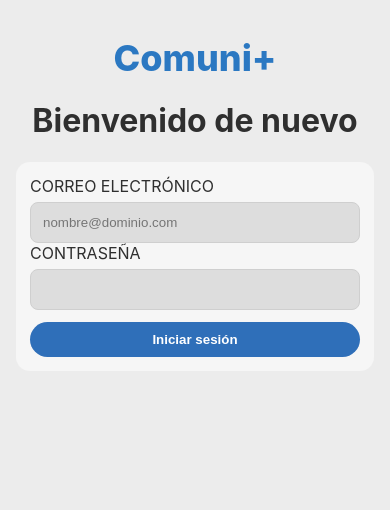
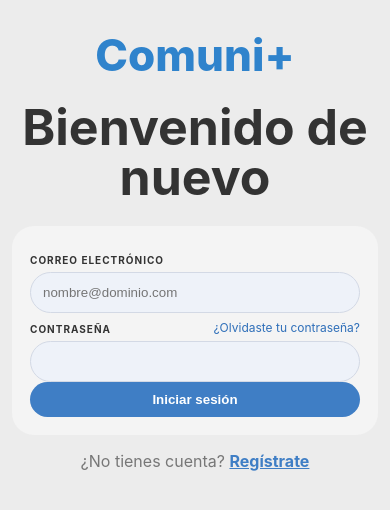
Before and after one commit to GaelMizrahi/ComuniPlus, a React (Vite) app in the folder frontend/: page / in a window 390 px wide. Shown: the top 510 px of the page. Built offline with nearby package versions, Linux system fonts and the light colour scheme.

Commit message:
feat: match mobile UI references for login home rides request and reservations

```diff
--- a/frontend/src/App.css
+++ b/frontend/src/App.css
@@ -1,17 +1,21 @@
-:root{--bg:#ececec;--card:#f6f6f6;--blue:#2f6fb9;--green:#4b7f00;--text:#2f2f2f}
-*{box-sizing:border-box} body{margin:0;background:var(--bg);font-family:Inter,Arial,sans-serif;color:var(--text)}
-.mobile{max-width:390px;margin:0 auto;min-height:100vh;padding-bottom:76px}
-.top{height:64px;background:#fff;display:flex;align-items:center;justify-content:space-between;padding:0 14px;box-shadow:0 1px 4px rgba(0,0,0,.08)}
-.avatar{width:28px;height:28px;border-radius:50%;background:#113f67;color:#fff;display:grid;place-items:center;font-size:12px}
-.logo{font-weight:800;color:#2b78c2}
-.content{padding:16px}
-.card{background:var(--card);border-radius:14px;padding:14px;margin-bottom:12px}
-.btn{border:none;border-radius:20px;padding:10px 14px;font-weight:700}
-.btn-blue{background:#2f6fb9;color:#fff}.btn-green{background:#447500;color:#fff}.btn-light{background:#dfdfdf}
-.input,select,textarea{width:100%;padding:12px;border:1px solid #cfcfcf;border-radius:8px;background:#ddd;margin-top:6px}
-.row{display:flex;gap:8px}.between{display:flex;justify-content:space-between;align-items:center}
-.chips button{padding:8px 12px;border-radius:20px;border:none;background:#ddd}.chips .active{background:#2f6fb9;color:#fff}
-.nav{position:fixed;bottom:0;left:0;right:0;display:flex;justify-content:center}
-.navin{max-width:390px;width:100%;background:#f5f5f5;border-top:1px solid #d5d5d5;display:flex;justify-content:space-around;padding:10px 0;font-size:11px}
-.link{color:#2f6fb9;text-decoration:none;font-weight:700}
-.title{font-size:40px;line-height:1.1;font-weight:800}
+:root{--bg:#ececec;--text:#333;--blue:#3f7ec5;--green:#4b7f00}
+*{box-sizing:border-box}body{margin:0;background:var(--bg);font-family:Inter,Arial,sans-serif;color:var(--text)}
+.mobile{max-width:390px;margin:0 auto;min-height:100vh;padding-bottom:84px}.auth-bg{padding:20px 12px}.app-bg{background:var(--bg)}
+.logo-center{text-align:center;color:#2f83cc;font-size:44px;font-weight:800;margin-top:8px}.auth-title{text-align:center;font-size:50px;line-height:1;margin:20px 0 24px}
+.auth-card{background:#f4f4f4;border-radius:22px;padding:18px}.foot-auth{text-align:center;color:#777}.foot-auth a{color:#3f7ec5;font-weight:700}
+.topbar{height:66px;background:#fff;display:flex;justify-content:space-between;align-items:center;padding:0 14px;box-shadow:0 1px 8px rgba(0,0,0,.08)}
+.avatar{width:28px;height:28px;border-radius:50%;background:#1b4565;color:#fff;display:grid;place-items:center;font-size:12px}.brand{font-weight:800;color:#2f83cc}
+.content{padding:14px}.logout{width:calc(100% - 28px);margin:0 14px 10px;border:none;border-radius:14px;padding:10px}
+.club-title{font-size:34px;margin:4px 0}.club-sub{margin:0 0 12px;color:#5b6e86}.section-head{display:flex;justify-content:space-between;align-items:center}.section-head span{color:#2f6fb9;font-size:13px}
+.news-row{display:flex;gap:10px;overflow:auto}.news-card{min-width:220px;background:#f7f7f7;border-radius:12px;padding:10px}.img{height:110px;background:#ccb;border-radius:10px}.img.green{background:#8aa56a}
+.grid2{display:grid;grid-template-columns:1fr 1fr;gap:10px}.mod{background:#f6f6f6;border-radius:14px;padding:22px 10px;color:#334;text-decoration:none}.sport{background:#dbe7ce}.transport{background:#d7e0ef}
+label{display:block;font-size:10px;letter-spacing:1px;margin:10px 0 6px;font-weight:700}.pw-row{display:flex;justify-content:space-between;align-items:center}.pw-row a{font-size:12px;color:#2f6fb9;text-decoration:none}
+.field{width:100%;padding:12px;border:1px solid #d3d9e5;border-radius:24px;background:#eef2f9}.gray{border-radius:0;background:#ddd;border-color:#bbb}
+.btn{border:none;border-radius:20px;padding:10px 14px;font-weight:700}.full{width:100%}.blue{background:var(--blue);color:#fff}.green{background:var(--green);color:#fff}.light{background:#dfdfdf}
+.muted{color:#667}.chips{display:flex;gap:8px;margin:10px 0 14px}.chips button{border:none;background:#ddd;padding:8px 12px;border-radius:16px}.chips .active{background:#2f6fb9;color:#fff}
+.ride-card,.res-card,.form-card{background:#f6f6f6;border-radius:14px;padding:12px;margin-bottom:12px}.between{display:flex;justify-content:space-between;align-items:center}.time{background:#dce9f8;padding:5px 7px;border-radius:8px;color:#2c5b96;font-weight:800}
+.seats{color:#4e7f00;font-weight:700}.od{display:grid;grid-template-columns:1fr 1fr;gap:10px}.od small{font-size:9px;color:#657}.od p{margin:2px 0 8px}.comment{font-style:italic;color:#555}
+.counter{display:flex;align-items:center;gap:16px;background:#eee;border-radius:20px;width:max-content;padding:8px 10px}.counter button{width:28px;height:28px;border:none;border-radius:50%;font-size:20px}
+.badge{font-size:10px;background:#4b7f00;color:#fff;border-radius:10px;padding:3px 8px}.row{display:flex;gap:8px}.row .btn{flex:1}.subh{font-size:11px;color:#4f6e3b}
+.fab{width:100%;margin-top:8px}.error{color:#ba2a2a}.ok{color:#336f12}
+.bottom-nav-wrap{position:fixed;bottom:0;left:0;right:0;display:flex;justify-content:center}.bottom-nav{max-width:390px;width:100%;background:#f6f6f6;border-top:1px solid #ddd;padding:10px 0;display:flex;justify-content:space-around;font-size:10px;color:#8d97a5}.bottom-nav .active{color:#2f6fb9;font-weight:700}
--- a/frontend/src/App.jsx
+++ b/frontend/src/App.jsx
@@ -4,36 +4,219 @@ import './App.css';
 
 const API_URL = 'http://localhost:3001';
 
-const Top = ({user}) => <div className='top'><div className='avatar'>{user?.fullName?.[0]||'C'}</div><div className='logo'>Comuni+</div></div>;
-const Bottom = () => <div className='nav'><div className='navin'><span>HOME</span><span>VIAJES</span><span>DEPORTES</span><span>MERCADO</span><span>PERFIL</span></div></div>;
+const TopBar = ({ user }) => (
+  <header className="topbar">
+    <div className="avatar">{user?.fullName?.[0] || 'C'}</div>
+    <div className="brand">Comuni+</div>
+  </header>
+);
+
+const BottomNav = ({ active }) => {
+  const items = ['HOME', 'VIAJES', 'DEPORTES', 'MERCADO', 'PERFIL'];
+  return (
+    <footer className="bottom-nav-wrap">
+      <nav className="bottom-nav">
+        {items.map((i) => (
+          <span key={i} className={active === i ? 'active' : ''}>{i}</span>
+        ))}
+      </nav>
+    </footer>
+  );
+};
 
 function Login({ onLogin }) {
-  const [email,setEmail]=useState(''); const [password,setPassword]=useState(''); const [error,setError]=useState(''); const nav=useNavigate();
-  const submit=async(e)=>{e.preventDefault();const res=await fetch(`${API_URL}/api/login`,{method:'POST',headers:{'Content-Type':'application/json'},body:JSON.stringify({email,password})});if(!res.ok)return setError('Credenciales inválidas');const data=await res.json();onLogin(data.user);nav('/home');};
-  return <div className='mobile'><div className='content'><div className='logo' style={{textAlign:'center',fontSize:36,marginTop:20}}>Comuni+</div><h1 style={{textAlign:'center'}}>Bienvenido de nuevo</h1><div className='card'><form onSubmit={submit}><label>CORREO ELECTRÓNICO</label><input className='input' placeholder='nombre@dominio.com' value={email} onChange={e=>setEmail(e.target.value)}/><label>CONTRASEÑA</label><input className='input' type='password' value={password} onChange={e=>setPassword(e.target.value)}/><button className='btn btn-blue' style={{width:'100%',marginTop:12}}>Iniciar sesión</button>{error&&<p>{error}</p>}</form></div></div></div>;
+  const nav = useNavigate();
+  const [email, setEmail] = useState('');
+  const [password, setPassword] = useState('');
+  const [error, setError] = useState('');
+
+  const submit = async (e) => {
+    e.preventDefault();
+    setError('');
+    const res = await fetch(`${API_URL}/api/login`, {
+      method: 'POST', headers: { 'Content-Type': 'application/json' }, body: JSON.stringify({ email, password })
+    });
+    if (!res.ok) return setError('Credenciales inválidas');
+    const data = await res.json();
+    onLogin(data.user);
+    nav('/home');
+  };
+
+  return (
+    <main className="mobile auth-bg">
+      <div className="logo-center">Comuni+</div>
+      <h1 className="auth-title">Bienvenido de nuevo</h1>
+      <section className="auth-card">
+        <form onSubmit={submit}>
+          <label>CORREO ELECTRÓNICO</label>
+          <input value={email} onChange={(e) => setEmail(e.target.value)} placeholder="nombre@dominio.com" className="field" required />
+          <div className="pw-row"><label>CONTRASEÑA</label><a href="#">¿Olvidaste tu contraseña?</a></div>
+          <input type="password" value={password} onChange={(e) => setPassword(e.target.value)} className="field" required />
+          <button className="btn blue full">Iniciar sesión</button>
+          {error && <p className="error">{error}</p>}
+        </form>
+      </section>
+      <p className="foot-auth">¿No tienes cuenta? <a href="#">Regístrate</a></p>
+    </main>
+  );
 }
 
-const Layout=({user,onLogout,children})=><div className='mobile'><Top user={user}/><div className='content'>{children}<button className='btn btn-light' onClick={onLogout}>Cerrar sesión</button></div><Bottom/></div>;
+const Layout = ({ user, onLogout, active, children }) => (
+  <main className="mobile app-bg">
+    <TopBar user={user} />
+    <section className="content">{children}</section>
+    <button className="logout" onClick={onLogout}>Cerrar sesión</button>
+    <BottomNav active={active} />
+  </main>
+);
 
-function Home({user,onLogout}){return <Layout user={user} onLogout={onLogout}><h2>Club Náutico Hacoaj</h2><p>📍 Sede Tigre, Buenos Aires</p><div className='card'><h3>Noticias de la comunidad</h3><p>Vista hardcodeada para MVP.</p></div><h3>Secciones</h3><div className='row'><div className='card' style={{flex:1}}>Deportes</div><Link className='card link' style={{flex:1,display:'block'}} to='/viajes'>Transporte</Link></div></Layout>}
-
-function Viajes({user,onLogout}){
-  const [rides,setRides]=useState([]);const [zone,setZone]=useState('Todos los viajes');const [msg,setMsg]=useState('');const nav=useNavigate();
-  const load=async()=>{const res=await fetch(`${API_URL}/api/rides?zone=${encodeURIComponent(zone)}`);setRides(await res.json());}; useEffect(()=>{load()},[zone]);
-  const offer=async(rideId)=>{const seats=Number(prompt('¿Cuántas personas llevás? (1-4)','1')); if(!seats||seats<1||seats>4){setMsg('Debe ser entre 1 y 4');return;} const comment=prompt('Comentario del conductor (opcional)','No tengo espacio en el baúl')||'';
-    const res=await fetch(`${API_URL}/api/rides/${rideId}/offer`,{method:'POST',headers:{'Content-Type':'application/json'},body:JSON.stringify({userId:user.id,seats,comment})}); const data=await res.json(); if(!res.ok)return setMsg(data.message); setMsg('Oferta enviada'); load();};
-  const chips=['Todos los viajes','Palermo','Belgrano'];
-  return <Layout user={user} onLogout={onLogout}><h1>Carpooling Comunitario</h1><p>Conectate con integrantes de tu comunidad.</p><div className='chips row'>{chips.map(c=><button key={c} className={zone===c?'active':''} onClick={()=>setZone(c)}>{c}</button>)}</div>{msg&&<p>{msg}</p>}{rides.map(r=><div className='card' key={r.id}><div className='between'><strong>{r.driverName}</strong><strong>{r.departureTime}</strong></div><p>{r.origin} → {r.destination}</p><p>🟢 {r.seatsAvailable} LUGARES</p><p>“{r.comment||'Sin comentario'}”</p><button className='btn btn-blue' onClick={()=>offer(r.id)}>Ofrecer lugar</button></div>)}<button className='btn btn-green' style={{width:'100%'}} onClick={()=>nav('/viajes/solicitar')}>Pedir viaje</button></Layout>
+function Home({ user, onLogout }) {
+  return (
+    <Layout user={user} onLogout={onLogout} active="HOME">
+      <h2 className="club-title">Club Náutico Hacoaj</h2>
+      <p className="club-sub">📍 Sede Tigre, Buenos Aires</p>
+      <div className="section-head"><h3>Noticias de la comunidad</h3><span>Ver todas</span></div>
+      <div className="news-row">
+        <article className="news-card"><div className="img" /><h4>Fiesta de fin de año</h4><p>Vení a disfrutar...</p></article>
+        <article className="news-card"><div className="img green" /><h4>Final de fútbol</h4><p>Vení al partido</p></article>
+      </div>
+      <h3>Secciones</h3>
+      <div className="grid2">
+        <div className="mod sport">Deportes</div>
+        <Link to="/viajes" className="mod transport">Transporte</Link>
+        <div className="mod">Ventas</div>
+        <div className="mod">Consultas</div>
+      </div>
+    </Layout>
+  );
 }
 
-function Solicitar({user,onLogout}){const [f,setF]=useState({origin:'',destination:'',date:'',departureTime:'',seatsNeeded:1,comment:''});const [msg,setMsg]=useState('');const ch=(k,v)=>setF(p=>({...p,[k]:v}));
-const submit=async(e)=>{e.preventDefault();if(f.seatsNeeded<1||f.seatsNeeded>4)return setMsg('Lugares a buscar: 1 a 4');const res=await fetch(`${API_URL}/api/rides/request`,{method:'POST',headers:{'Content-Type':'application/json'},body:JSON.stringify({...f,requesterId:user.id})});const d=await res.json();if(!res.ok)return setMsg(d.message);setMsg('Viaje publicado');};
-return <Layout user={user} onLogout={onLogout}><h1>Pedir un viaje</h1><div className='card'><form onSubmit={submit}><label>ORIGEN</label><input className='input' value={f.origin} onChange={e=>ch('origin',e.target.value)} required/><label>DESTINO</label><input className='input' value={f.destination} onChange={e=>ch('destination',e.target.value)} required/><label>FECHA</label><input className='input' type='date' value={f.date} onChange={e=>ch('date',e.target.value)} required/><label>HORA</label><input className='input' type='time' value={f.departureTime} onChange={e=>ch('departureTime',e.target.value)} required/><label>LUGARES A BUSCAR (max 4)</label><input className='input' type='number' min='1' max='4' value={f.seatsNeeded} onChange={e=>ch('seatsNeeded',Number(e.target.value))}/><label>COMENTARIOS</label><textarea className='input' value={f.comment} onChange={e=>ch('comment',e.target.value)}/><button className='btn btn-green' style={{width:'100%'}}>Pedir viaje</button></form></div>{msg&&<p>{msg}</p>}</Layout>}
+function Viajes({ user, onLogout }) {
+  const nav = useNavigate();
+  const [rides, setRides] = useState([]);
+  const [zone, setZone] = useState('Todos los viajes');
+  const [msg, setMsg] = useState('');
 
-function Reservas({user,onLogout}){const [items,setItems]=useState([]);const load=async()=>{const r=await fetch(`${API_URL}/api/reservations?userId=${user.id}`);setItems(await r.json());};useEffect(()=>{load()},[]); const cancel=async(id)=>{await fetch(`${API_URL}/api/reservations/${id}/cancel`,{method:'POST'});load();};
-return <Layout user={user} onLogout={onLogout}><h1>Reservas</h1>{items.map(i=><div className='card' key={i.id}><strong>Viaje a {i.destination}</strong><p><b>Llevar a:</b> {i.seatsReserved} personas</p><p>{i.origin} → {i.destination}</p><p>{i.date} {i.departureTime}</p>{i.driverComment&&<p>Comentario conductor: {i.driverComment}</p>}<button className='btn btn-light' onClick={()=>cancel(i.id)}>Cancelar</button></div>)}{!items.length&&<p>No tenés reservas.</p>}</Layout>}
+  const load = async () => {
+    const r = await fetch(`${API_URL}/api/rides?zone=${encodeURIComponent(zone)}`);
+    setRides(await r.json());
+  };
+  useEffect(() => { load(); }, [zone]);
 
-function Protected({user,children}){return user?children:<Navigate to='/' replace/>}
+  const offer = async (rideId) => {
+    const seats = Number(prompt('¿Cuántas personas llevás? (1-4)', '1'));
+    if (!seats || seats < 1 || seats > 4) return setMsg('Debe ser entre 1 y 4');
+    const comment = prompt('Comentario del conductor', 'No tengo espacio en el baúl') || '';
+    const res = await fetch(`${API_URL}/api/rides/${rideId}/offer`, {
+      method: 'POST', headers: { 'Content-Type': 'application/json' }, body: JSON.stringify({ userId: user.id, seats, comment })
+    });
+    const data = await res.json();
+    if (!res.ok) return setMsg(data.message || 'Error');
+    setMsg('Oferta enviada');
+    load();
+  };
 
-export default function App(){const [user,setUser]=useState(()=>JSON.parse(localStorage.getItem('comuni_user')||'null'));const onLogin=u=>{setUser(u);localStorage.setItem('comuni_user',JSON.stringify(u));};const onLogout=()=>{setUser(null);localStorage.removeItem('comuni_user');};
-return <Routes><Route path='/' element={<Login onLogin={onLogin}/>}/><Route path='/home' element={<Protected user={user}><Home user={user} onLogout={onLogout}/></Protected>}/><Route path='/viajes' element={<Protected user={user}><Viajes user={user} onLogout={onLogout}/></Protected>}/><Route path='/viajes/solicitar' element={<Protected user={user}><Solicitar user={user} onLogout={onLogout}/></Protected>}/><Route path='/reservas' element={<Protected user={user}><Reservas user={user} onLogout={onLogout}/></Protected>}/></Routes>}
+  const chips = ['Todos los viajes', 'Palermo', 'Belgrano'];
+  return (
+    <Layout user={user} onLogout={onLogout} active="VIAJES">
+      <div className="section-head"><h1>Carpooling Comunitario</h1><span>Mis reservas</span></div>
+      <p className="muted">Conectate con integrantes de tu comunidad para facilitar tu traslado.</p>
+      <div className="chips">{chips.map((c) => <button key={c} className={zone === c ? 'active' : ''} onClick={() => setZone(c)}>{c}</button>)}</div>
+      {msg && <p className="ok">{msg}</p>}
+      {rides.map((r) => (
+        <article className="ride-card" key={r.id}>
+          <div className="between"><strong>{r.driverName}</strong><span className="time">{r.departureTime}</span></div>
+          <p className="seats">🟢 {r.seatsAvailable} LUGARES</p>
+          <div className="od"><div><small>DESDE</small><p>{r.origin}</p></div><div><small>HACIA</small><p>{r.destination}</p></div></div>
+          <p className="comment">“{r.comment || 'Sin comentario'}”</p>
+          <button className="btn blue" onClick={() => offer(r.id)}>Ofrecer lugar</button>
+        </article>
+      ))}
+      <button className="btn green fab" onClick={() => nav('/viajes/solicitar')}>⊕ Pedir viaje</button>
+    </Layout>
+  );
+}
+
+function Solicitar({ user, onLogout }) {
+  const [msg, setMsg] = useState('');
+  const [f, setF] = useState({ origin: '', destination: '', date: '', departureTime: '', seatsNeeded: 2, comment: '' });
+  const ch = (k, v) => setF((p) => ({ ...p, [k]: v }));
+
+  const submit = async (e) => {
+    e.preventDefault();
+    if (f.seatsNeeded < 1 || f.seatsNeeded > 4) return setMsg('Lugares: 1 a 4');
+    const res = await fetch(`${API_URL}/api/rides/request`, {
+      method: 'POST', headers: { 'Content-Type': 'application/json' }, body: JSON.stringify({ ...f, requesterId: user.id })
+    });
+    const data = await res.json();
+    if (!res.ok) return setMsg(data.message || 'Error');
+    setMsg('Viaje publicado');
+  };
+
+  return (
+    <Layout user={user} onLogout={onLogout} active="VIAJES">
+      <h1>Pedir un viaje</h1>
+      <p className="muted">Completa los datos para que otros socios puedan unirse a tu traslado.</p>
+      <section className="form-card">
+        <form onSubmit={submit}>
+          <label>ORIGEN</label><input className="field gray" value={f.origin} onChange={(e) => ch('origin', e.target.value)} required />
+          <label>DESTINO</label><input className="field gray" value={f.destination} onChange={(e) => ch('destination', e.target.value)} required />
+          <label>FECHA</label><input className="field gray" type="date" value={f.date} onChange={(e) => ch('date', e.target.value)} required />
+          <label>HORA DE SALIDA</label><input className="field gray" type="time" value={f.departureTime} onChange={(e) => ch('departureTime', e.target.value)} required />
+          <label>LUGARES A BUSCAR</label>
+          <div className="counter"><button type="button" onClick={() => ch('seatsNeeded', Math.max(1, f.seatsNeeded - 1))}>−</button><b>{f.seatsNeeded}</b><button type="button" onClick={() => ch('seatsNeeded', Math.min(4, f.seatsNeeded + 1))}>+</button></div>
+          <label>COMENTARIOS ADICIONALES</label><textarea className="field gray" value={f.comment} onChange={(e) => ch('comment', e.target.value)} />
+          <button className="btn green full">⊕ Pedir viaje</button>
+        </form>
+      </section>
+      {msg && <p className="ok">{msg}</p>}
+    </Layout>
+  );
+}
+
+function Reservas({ user, onLogout }) {
+  const [items, setItems] = useState([]);
+  const load = async () => {
+    const res = await fetch(`${API_URL}/api/reservations?userId=${user.id}`);
+    setItems(await res.json());
+  };
+  useEffect(() => { load(); }, []);
+  const cancel = async (id) => { await fetch(`${API_URL}/api/reservations/${id}/cancel`, { method: 'POST' }); load(); };
+
+  return (
+    <Layout user={user} onLogout={onLogout} active="VIAJES">
+      <h1>Reservas</h1><p className="muted">Gestioná tus reservas y viajes desde un solo lugar.</p>
+      <div className="chips"><button className="active">Todas</button><button>Deportes</button><button>Viajes</button></div>
+      <h4 className="subh">● PRÓXIMAS RESERVAS</h4>
+      {items.map((i) => (
+        <article className="res-card" key={i.id}>
+          <div className="between"><strong>Viaje a {i.destination}</strong><span className="badge">CONFIRMADO</span></div>
+          <p><b>Llevar a:</b> {i.seatsReserved} personas</p>
+          <p>{i.origin} → {i.destination}</p>
+          <p>{i.date} · {i.departureTime}</p>
+          {i.driverComment && <p>Comentario: {i.driverComment}</p>}
+          <div className="row"><button className="btn blue">Ver detalle</button><button className="btn light" onClick={() => cancel(i.id)}>Cancelar</button></div>
+        </article>
+      ))}
+      {!items.length && <p>No tenés reservas.</p>}
+    </Layout>
+  );
+}
+
+const Protected = ({ user, children }) => user ? children : <Navigate to="/" replace />;
+
+export default function App() {
+  const [user, setUser] = useState(() => JSON.parse(localStorage.getItem('comuni_user') || 'null'));
+  const onLogin = (u) => { setUser(u); localStorage.setItem('comuni_user', JSON.stringify(u)); };
+  const onLogout = () => { setUser(null); localStorage.removeItem('comuni_user'); };
+
+  return (
+    <Routes>
+      <Route path="/" element={<Login onLogin={onLogin} />} />
+      <Route path="/home" element={<Protected user={user}><Home user={user} onLogout={onLogout} /></Protected>} />
+      <Route path="/viajes" element={<Protected user={user}><Viajes user={user} onLogout={onLogout} /></Protected>} />
+      <Route path="/viajes/solicitar" element={<Protected user={user}><Solicitar user={user} onLogout={onLogout} /></Protected>} />
+      <Route path="/reservas" element={<Protected user={user}><Reservas user={user} onLogout={onLogout} /></Protected>} />
+    </Routes>
+  );
+}
```
